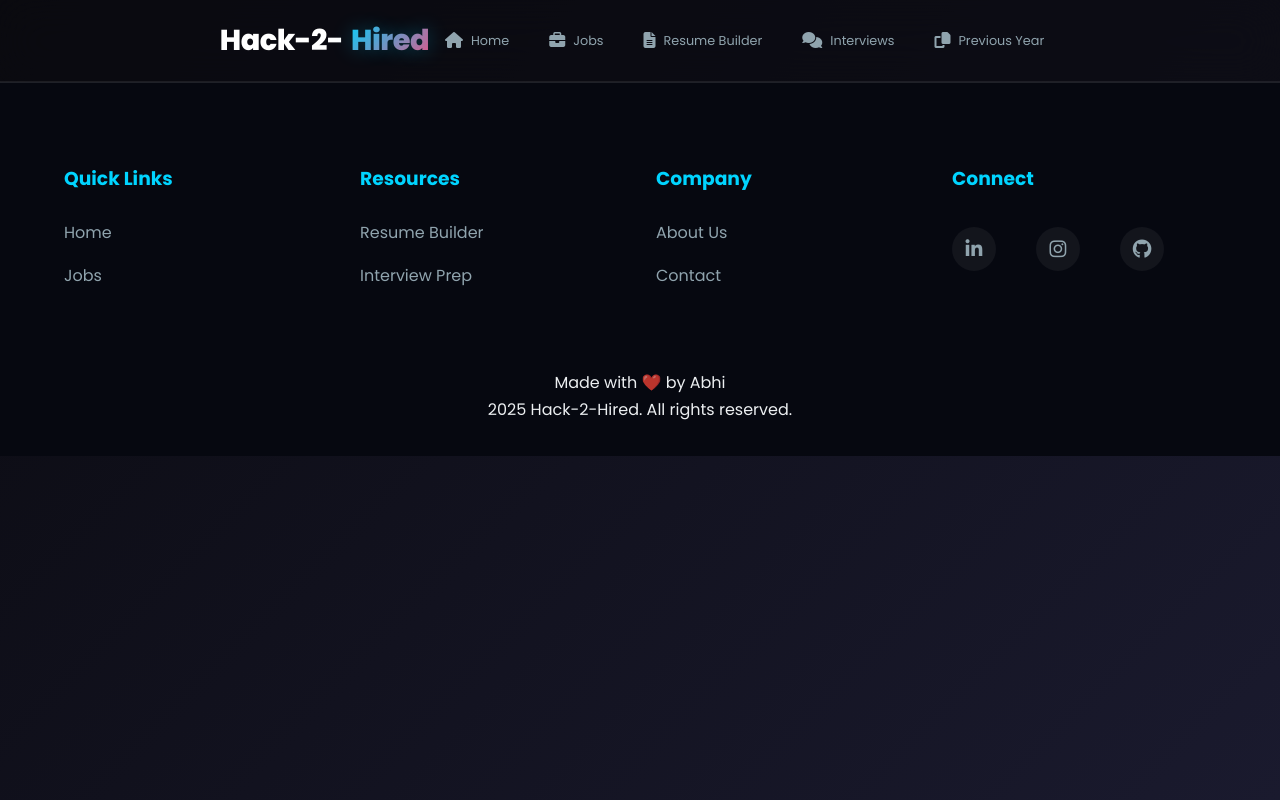
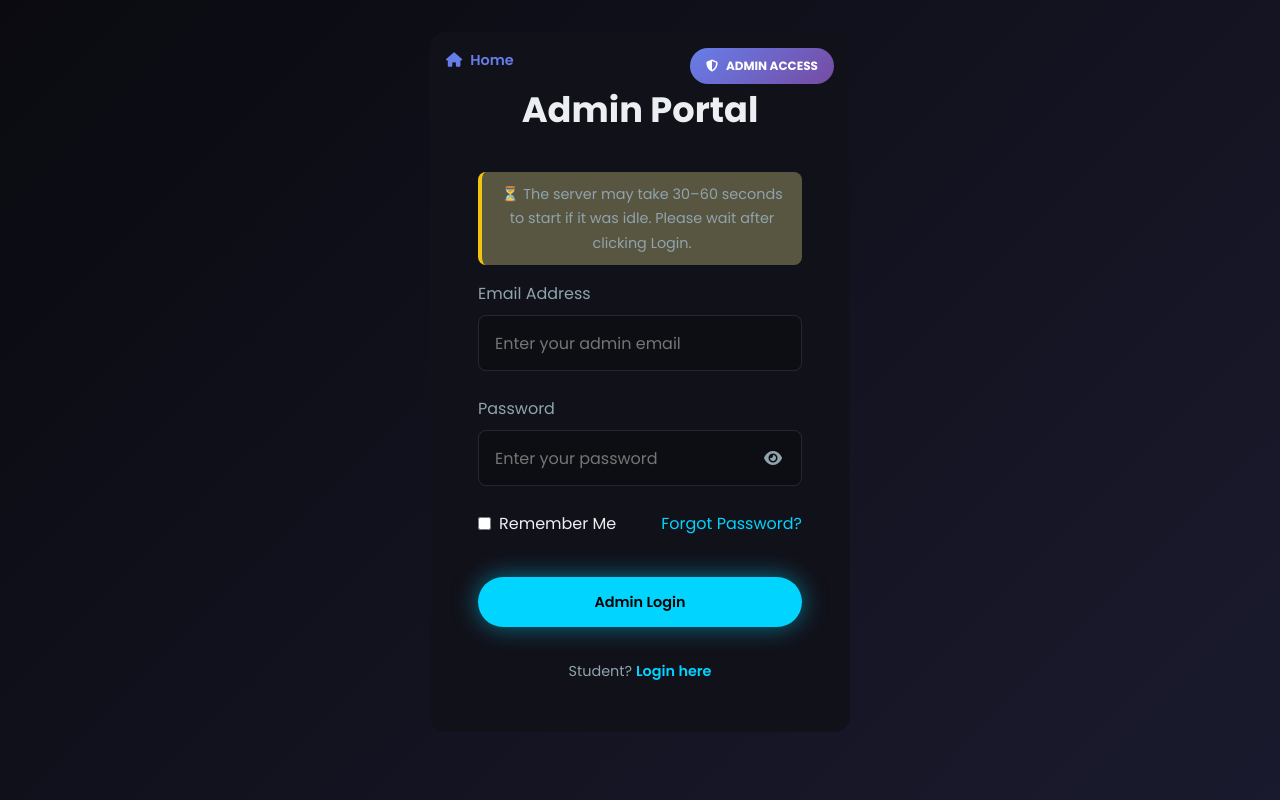
Before and after one commit to abhi6101/hack-react, a React (Vite) app: page /admin/login in a window 1280 px wide. Built offline with nearby package versions, Linux system fonts and the light colour scheme; no server answers.

Commit message:
Feat: Add separate Admin Login page with Email + Password authentication at /admin/login

```diff
--- a/src/App.jsx
+++ b/src/App.jsx
@@ -6,6 +6,7 @@ import Footer from './components/Footer';
 import ProfileUpdateModal from './components/ProfileUpdateModal';
 import Home from './pages/Home';
 import Login from './pages/Login';
+import AdminLogin from './pages/AdminLogin';
 import Register from './pages/Register';
 import ForgotPassword from './pages/ForgotPassword';
 import Jobs from './pages/Jobs';
@@ -32,7 +33,7 @@ import './styles/animations.css'; // Import animations
 function Layout({ children }) {
     const location = useLocation();
     const navigate = useNavigate(); // Add hook
-    const hideNavbarRoutes = ['/login', '/register', '/admin', '/onboarding'];
+    const hideNavbarRoutes = ['/login', '/admin/login', '/register', '/admin', '/onboarding'];
     const showNavbar = !hideNavbarRoutes.includes(location.pathname);
     const [showProfileModal, setShowProfileModal] = useState(false);
 
@@ -111,6 +112,7 @@ function App() {
                 <Routes>
                     <Route path="/" element={<Home />} />
                     <Route path="/login" element={<Login />} />
+                    <Route path="/admin/login" element={<AdminLogin />} />
                     <Route path="/register" element={<Register />} />
                     <Route path="/forgot-password" element={<ForgotPassword />} />
                     <Route path="/verify-account" element={<VerifyAccount />} />
--- /dev/null
+++ b/src/pages/AdminLogin.jsx
@@ -0,0 +1,215 @@
+import API_BASE_URL from '../config';
+import React, { useState, useEffect } from 'react';
+import { Link, useNavigate } from 'react-router-dom';
+import '../styles/login.css';
+
+const AdminLogin = () => {
+    const [email, setEmail] = useState('');
+    const [password, setPassword] = useState('');
+    const [showPassword, setShowPassword] = useState(false);
+    const [rememberMe, setRememberMe] = useState(false);
+    const [loading, setLoading] = useState(false);
+    const [error, setError] = useState('');
+    const navigate = useNavigate();
+
+    // Load remembered email on component mount
+    useEffect(() => {
+        const remembered = localStorage.getItem('adminRememberMe');
+        const savedEmail = localStorage.getItem('savedAdminEmail');
+        if (remembered === 'true' && savedEmail) {
+            setEmail(savedEmail);
+            setRememberMe(true);
+        }
+    }, []);
+
+    const handleSubmit = async (e) => {
+        e.preventDefault();
+        setLoading(true);
+        setError('');
+
+        try {
+            const response = await fetch(`${API_BASE_URL}/auth/admin/login`, {
+                method: 'POST',
+                headers: { 'Content-Type': 'application/json' },
+                body: JSON.stringify({ email, password })
+            });
+
+            const data = await response.json();
+
+            if (response.ok) {
+                if (data.token) {
+                    localStorage.setItem('authToken', data.token); // Store JWT token
+                } else {
+                    setError('Login succeeded but no token received. Please contact support.');
+                    setLoading(false);
+                    return;
+                }
+                if (data.username) localStorage.setItem('username', data.username);
+                if (data.email) localStorage.setItem('adminEmail', data.email);
+
+                // Handle Remember Me
+                if (rememberMe) {
+                    localStorage.setItem('adminRememberMe', 'true');
+                    localStorage.setItem('savedAdminEmail', email);
+                } else {
+                    localStorage.removeItem('adminRememberMe');
+                    localStorage.removeItem('savedAdminEmail');
+                }
+
+                // Backend returns "roles": ["ROLE_ADMIN", "ROLE_SUPER_ADMIN", etc.]
+                const roles = data.roles || [];
+                const isSuperAdmin = roles.includes('ROLE_SUPER_ADMIN');
+                const isCompanyAdmin = roles.includes('ROLE_COMPANY_ADMIN');
+                const isDeptAdmin = roles.includes('ROLE_DEPT_ADMIN');
+                const isLegacyAdmin = roles.includes('ROLE_ADMIN');
+
+                const isAdmin = isSuperAdmin || isCompanyAdmin || isLegacyAdmin || isDeptAdmin;
+
+                if (data.companyName) {
+                    localStorage.setItem('companyName', data.companyName);
+                } else {
+                    localStorage.removeItem('companyName');
+                }
+
+                if (data.branch) {
+                    localStorage.setItem('adminBranch', data.branch);
+                } else {
+                    localStorage.removeItem('adminBranch');
+                }
+
+                if (isAdmin) {
+                    let role = 'ADMIN'; // Default
+                    if (isSuperAdmin) role = 'SUPER_ADMIN';
+                    if (isCompanyAdmin) role = 'COMPANY_ADMIN';
+                    if (isDeptAdmin) role = 'DEPT_ADMIN';
+
+                    localStorage.setItem('userRole', role);
+                    localStorage.setItem('isAdmin', 'true');
+                    navigate('/admin');
+                } else {
+                    // Not an admin - redirect to student login
+                    setError('Access denied. This login is for administrators only. Please use the student login page.');
+                    setLoading(false);
+                    return;
+                }
+                setLoading(false);
+            } else {
+                setError(data.message || 'Login failed. Please check your credentials.');
+                setLoading(false);
+            }
+        } catch (err) {
+            console.error('Admin login error:', err);
+            setError('Network error. Please try again later.');
+            setLoading(false);
+        }
+    };
+
+    return (
+        <div className="login-body-wrapper">
+            <section className="login-section">
+                <div className="login-card surface-glow">
+                    <Link to="/" style={{
+                        position: 'absolute',
+                        top: '1rem',
+                        left: '1rem',
+                        color: '#667eea',
+                        textDecoration: 'none',
+                        display: 'flex',
+                        alignItems: 'center',
+                        gap: '0.5rem',
+                        fontSize: '0.9rem',
+                        fontWeight: '600'
+                    }}>
+                        <i className="fas fa-home"></i> Home
+                    </Link>
+
+                    {/* Admin Badge */}
+                    <div style={{
+                        position: 'absolute',
+                        top: '1rem',
+                        right: '1rem',
+                        background: 'linear-gradient(135deg, #667eea 0%, #764ba2 100%)',
+                        color: '#fff',
+                        padding: '0.5rem 1rem',
+                        borderRadius: '20px',
+                        fontSize: '0.75rem',
+                        fontWeight: 'bold',
+                        display: 'flex',
+                        alignItems: 'center',
+                        gap: '0.5rem'
+                    }}>
+                        <i className="fas fa-shield-alt"></i> ADMIN ACCESS
+                    </div>
+
+                    <h1>Admin Portal</h1>
+                    <p className="server-wait-note">
+                        ⏳ The server may take 30–60 seconds to start if it was idle. Please wait after clicking Login.
+                    </p>
+
+                    {error && <div className="alert alert-error" role="alert" style={{ display: 'block' }}>{error}</div>}
+
+                    <form id="adminLoginForm" onSubmit={handleSubmit}>
+                        <div className="input-group">
+                            <label htmlFor="email">Email Address</label>
+                            <input
+                                type="email"
+                                id="email"
+                                name="email"
+                                required
+                                placeholder="Enter your admin email"
+                                aria-label="Email"
+                                value={email}
+                                onChange={(e) => setEmail(e.target.value)}
+                            />
+                        </div>
+
+                        <div className="input-group">
+                            <label htmlFor="password">Password</label>
+                            <div className="password-wrapper">
+                                <input
+                                    type={showPassword ? "text" : "password"}
+                                    id="password"
+                                    name="password"
+                                    required
+                                    placeholder="Enter your password"
+                                    aria-label="Password"
+                                    value={password}
+                                    onChange={(e) => setPassword(e.target.value)}
+                                />
+                                <i
+                                    className={`fas ${showPassword ? 'fa-eye-slash' : 'fa-eye'} password-toggle-icon`}
+                                    onClick={() => setShowPassword(!showPassword)}
+                                    style={{ cursor: 'pointer' }}
+                                ></i>
+                            </div>
+                        </div>
+
+                        <div className="form-options" style={{ display: 'flex', justifyContent: 'space-between', alignItems: 'center', marginBottom: '1rem' }}>
+                            <label style={{ display: 'flex', alignItems: 'center', gap: '0.5rem', cursor: 'pointer' }}>
+                                <input
+                                    type="checkbox"
+                                    checked={rememberMe}
+                                    onChange={(e) => setRememberMe(e.target.checked)}
+                                />
+                                <span>Remember Me</span>
+                            </label>
+                            <Link to="/forgot-password" style={{ color: 'var(--primary)', textDecoration: 'none' }}>
+                                Forgot Password?
+                            </Link>
+                        </div>
+
+                        <button type="submit" id="adminLoginButton" className="btn btn-primary" disabled={loading}>
+                            {loading ? 'Logging in...' : 'Admin Login'}
+                        </button>
+                    </form>
+
+                    <div className="login-footer">
+                        <p>Student? <Link to="/login">Login here</Link></p>
+                    </div>
+                </div>
+            </section>
+        </div>
+    );
+};
+
+export default AdminLogin;
```
